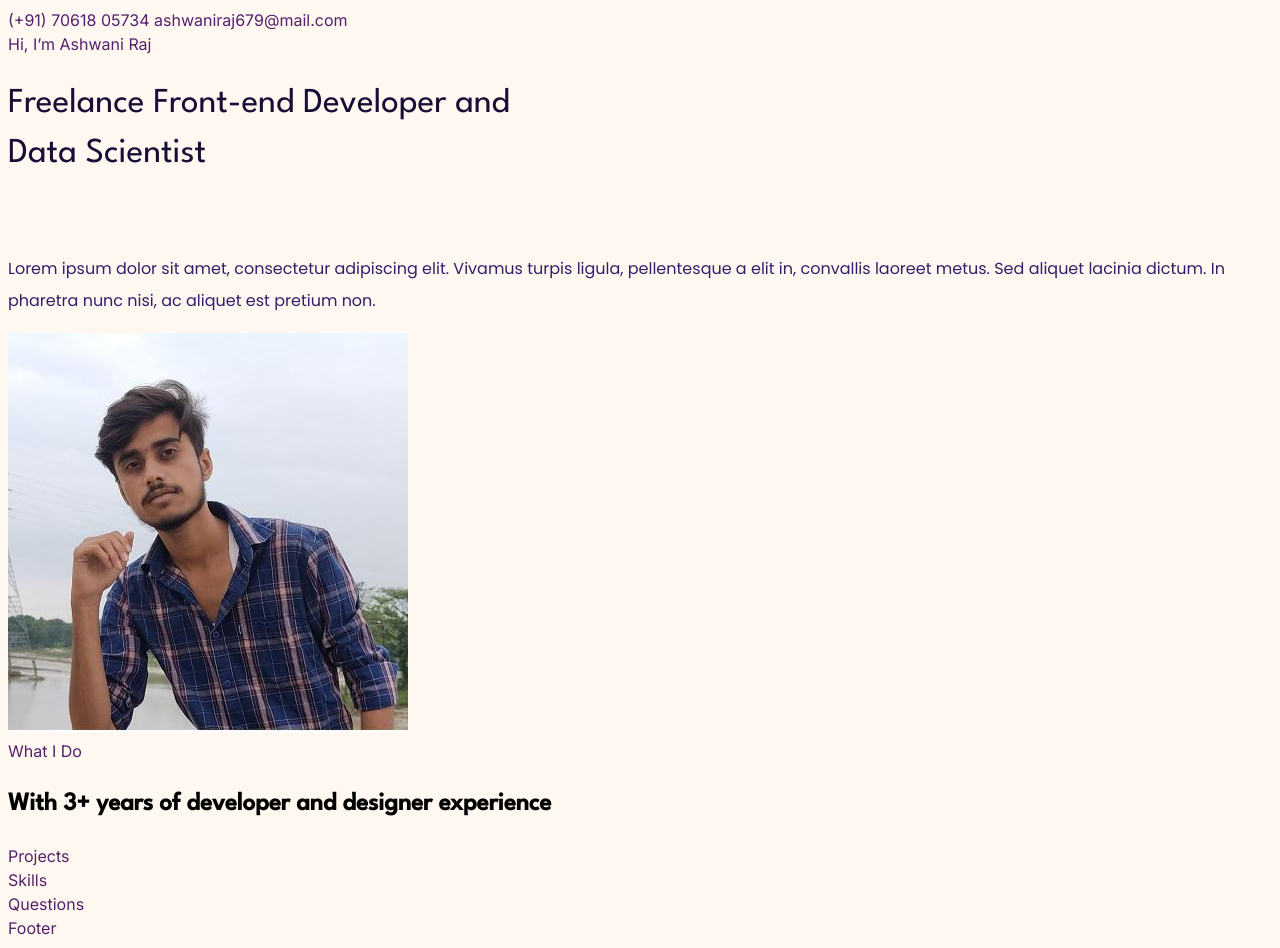
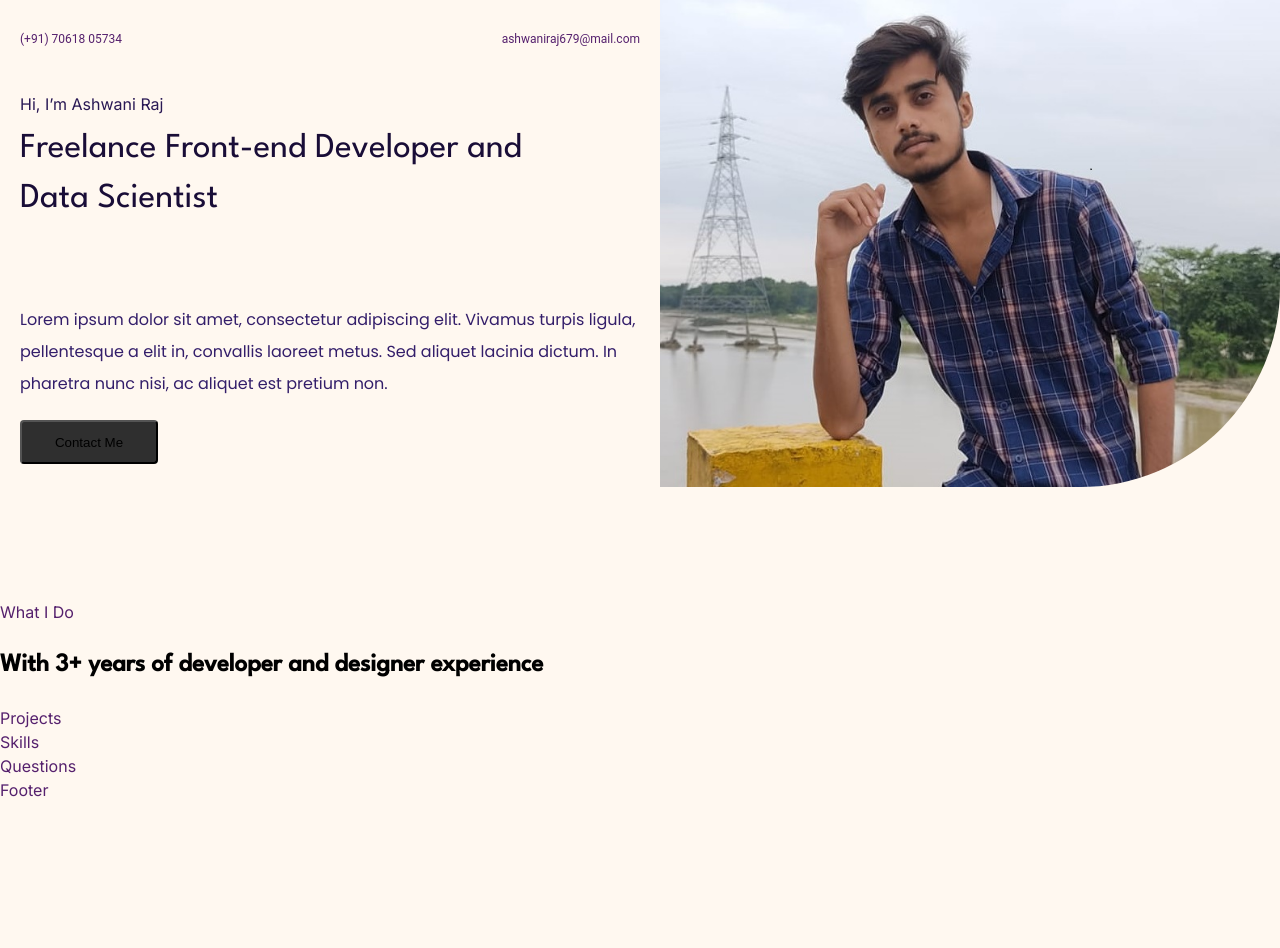
Before and after one commit to Ashwaniraj679/Flask_webapp, a Flask app: page / in a window 1280 px wide. After the commit the page ends 797 px from the top, so only its background shows below. Run offline with Flask 2, Linux system fonts and the light colour scheme; some web fonts are replaced.

Commit message:
jacked some

```diff
--- a/static/home.css
+++ b/static/home.css
@@ -1,3 +1,7 @@
+html {
+    font-size: 16px;
+}
+
 /* BG */
 
 body {
@@ -6,6 +10,8 @@ body {
     font-weight: 400;
     line-height: 24px;
     color: #55206D;
+    margin: 0;
+    padding: 0;
 
 }
 
@@ -16,10 +22,10 @@ h1 {
     line-height: 50px;
     height: 150px;
     width: 520px;
-    left: 190px;
-    top: 128px;
-    border-radius: nullpx;
     color: #190D37;
+    margin-top: 10px;
+    margin-bottom: 30px;
+
 }
 
 h2 {
@@ -32,11 +38,66 @@ h2 {
     color: #000000;
 }
 
-.subtitle{
+.subtitle {
     font-family: Poppins;
     font-size: 16px;
     font-weight: 400;
     line-height: 32px;
     color: #331E6A;
+    margin-bottom: 20px;
 
 }
+
+#hero-section {
+    display: flex;
+    width: 100%;
+    height: 600px;
+
+}
+
+.image-container {
+    height: 600px;
+    width: 50%;
+    overflow: auto;
+
+}
+
+.hero-text {
+    width: 50%;
+    padding: 32px 20px 32px 20px;
+    height: 600px;
+
+}
+
+#phone-email {
+    font-family: Roboto;
+    font-size: 12px;
+    font-weight: 400;
+    line-height: 14px;
+    text-align: left;
+
+}
+
+#name {
+    font-family: Inter;
+    font-size: 16px;
+    font-weight: 500;
+    line-height: 19px;
+    text-align: left;
+    color: #291854;
+    margin-top: 49px;
+
+}
+
+#hero-img {
+    width: 100%;
+    border-bottom-right-radius: 200px;
+}
+
+#contact-button {
+    height: 44px;
+    width: 138px;
+    border-radius: 4px;
+    background-color: #2F2F2F;
+
+}
--- a/templates/home.html
+++ b/templates/home.html
@@ -13,35 +13,39 @@
 
 <body>
     <!--Hero SECTION-->
-    <div>
+    <div id="hero-section">
         <!--Hero-TEXT-->
-        <div class="hero">
-            <div>
+        <div class="hero-text">
+            <div id="phone-email">
                 <!--Email &phone-->
                 (+91) 70618 05734
-
-                ashwaniraj679@mail.com
+                <div style="float:right">
+                    ashwaniraj679@mail.com
+                </div>
             </div>
 
-            <div>
+            <div id="name">
                 <!--Name-->
                 Hi, I’m Ashwani Raj
             </div>
 
+            <!--TITLE-->
             <h1>Freelance Front-end Developer and Data Scientist</h1>
 
+            <!--DESCRIPTION-->
             <div class="subtitle">
                 <p>Lorem ipsum dolor sit amet, consectetur adipiscing elit. Vivamus turpis ligula, pellentesque a elit in, convallis laoreet metus. Sed aliquet lacinia dictum. In pharetra nunc nisi, ac aliquet est pretium non. </p>
             </div>
 
-            <div>
-                <!--Button-->
-            </div>
+            <!--Button-->
+            <button id="contact-button" onclick="location.href='tel:7061805734'">
+                Contact Me
+            </button>
 
         </div>
         <!--Hero-IMAGE-->
         <div class="image-container">
-            <img src="{{url_for('static', filename='Images/hero_img.jpg')}}">
+            <img id="hero-img" src="{{url_for('static', filename='Images/hero_img.jpg')}}">
         </div>
 
 
```
Also changed, not shown: static/Images/hero_img.jpg.
